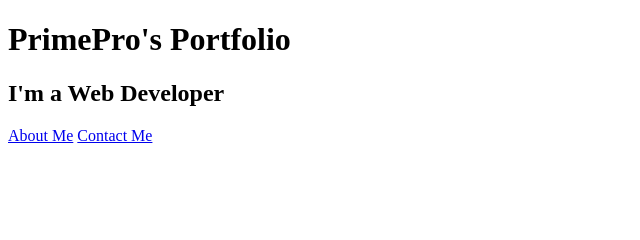
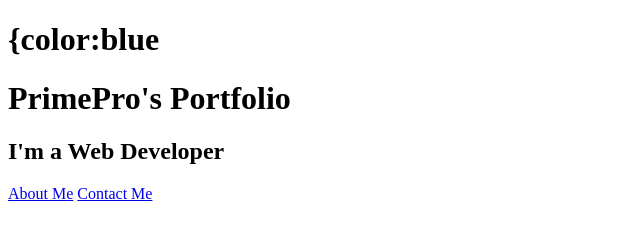
Before and after one commit to Primepronetworks/html-portfolio, a plain HTML site: page index.html in a window 1280 px wide. Shown: the whole page, without its empty margins (0-640 px from the left). Drawn offline with Linux system fonts and the light colour scheme.

Commit message:
Update index.html

```diff
--- a/index.html
+++ b/index.html
@@ -5,7 +5,7 @@
   <meta charset="UTF-8">
   <title>PrimePro's Portfolio</title>
 </head>
-
+<h1>{color:blue</h1>
 <body>
   <h1>PrimePro's Portfolio</h1>
   <h2>I'm a Web Developer</h2>
```
